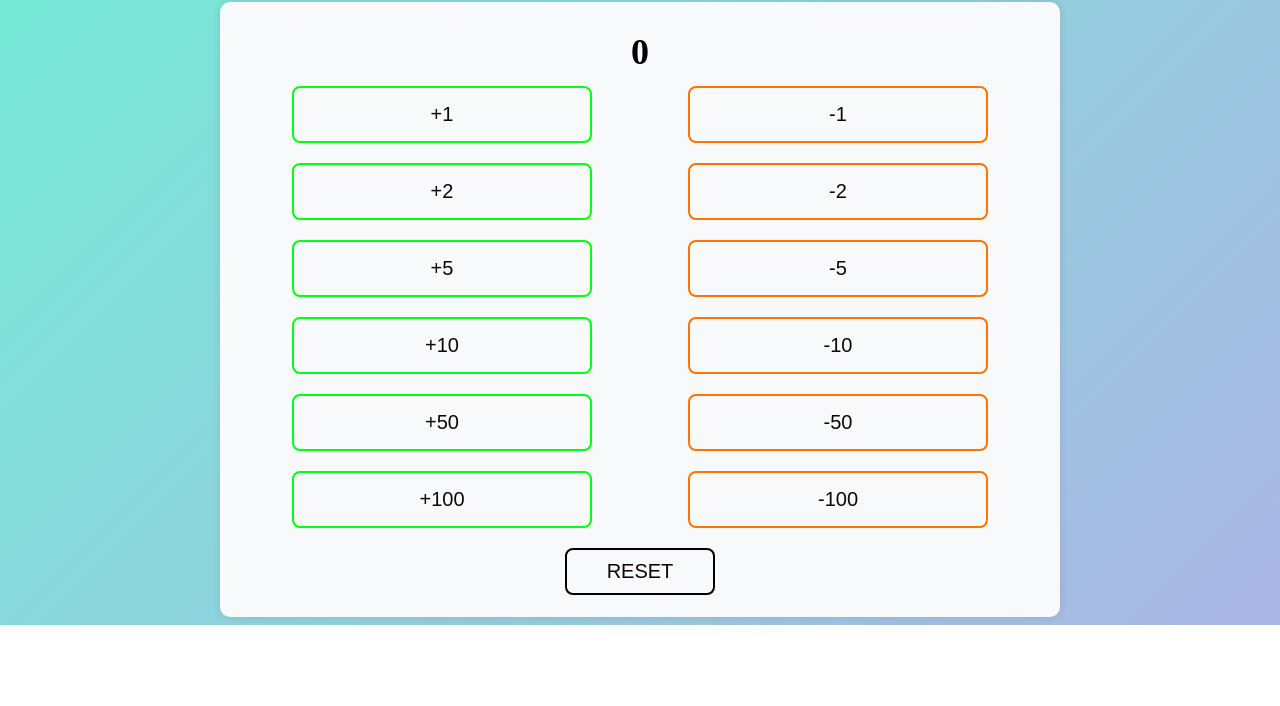
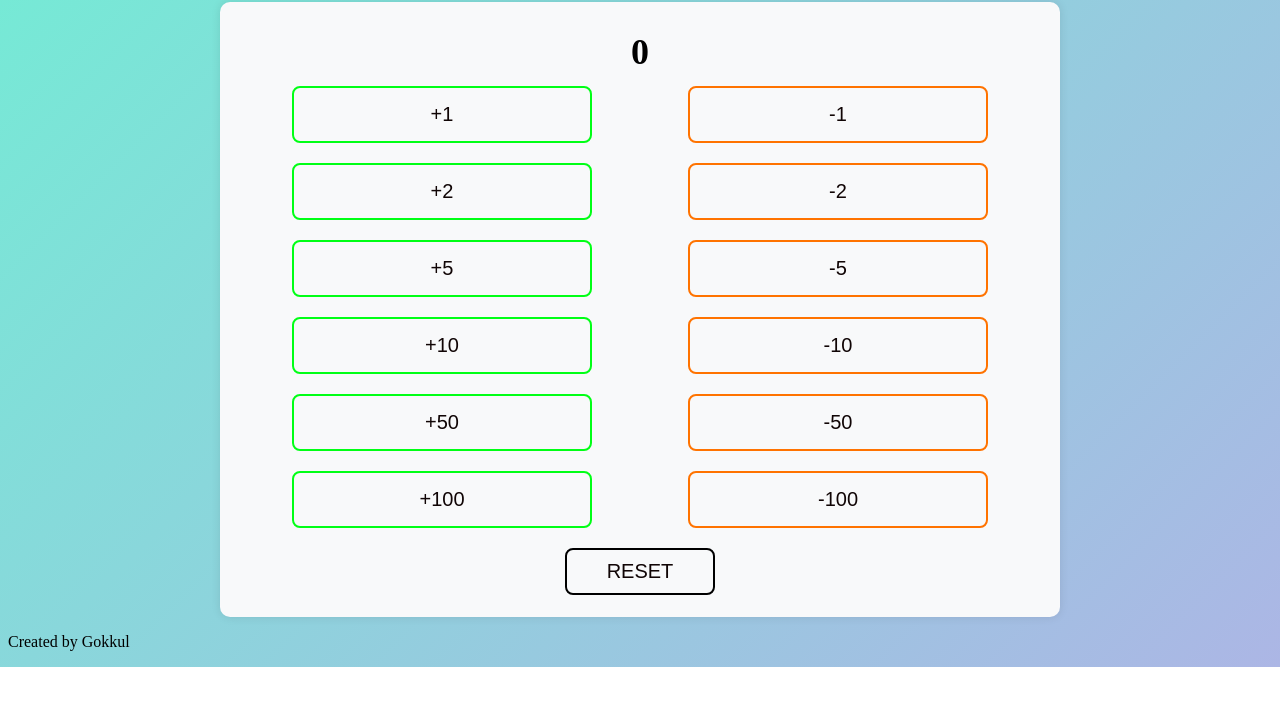
Before and after one commit to ch25b037-cmyk/Shaastra-counter-app, a plain HTML site: page index.html in a window 1280 px wide. Shown: the part 72-778 px from the top of the page. Drawn offline with Linux system fonts and the light colour scheme.

Commit message:
Update index.html

```diff
--- a/index.html
+++ b/index.html
@@ -7,6 +7,7 @@
     <link rel="stylesheet" href="style.css" class="css">
 </head>
 <body>
+    <main>
     <h1 id="heading">Counter</h1>
     <div id="content">
         <h1 id="counter">0</h1>
@@ -36,6 +37,10 @@
         </div><br>
          <div id="btncontainer"><button id="clear">RESET</button></div>
     </div>
+        </main>
+    <footer>
+        <p>Created by Gokkul</p>
+    </footer>
     <script src="script.js"></script>
 </body>
 
```
